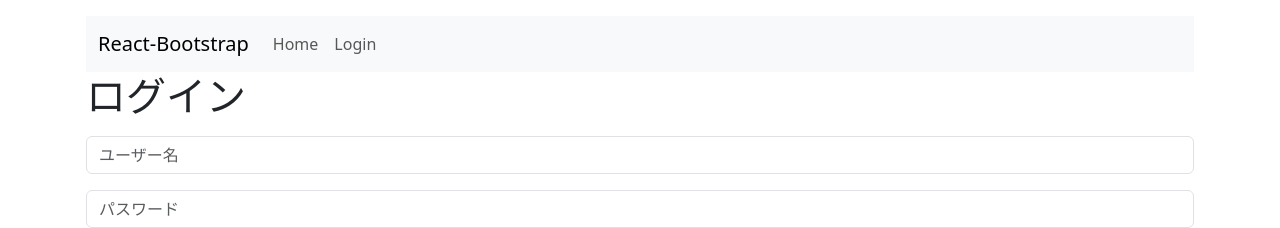
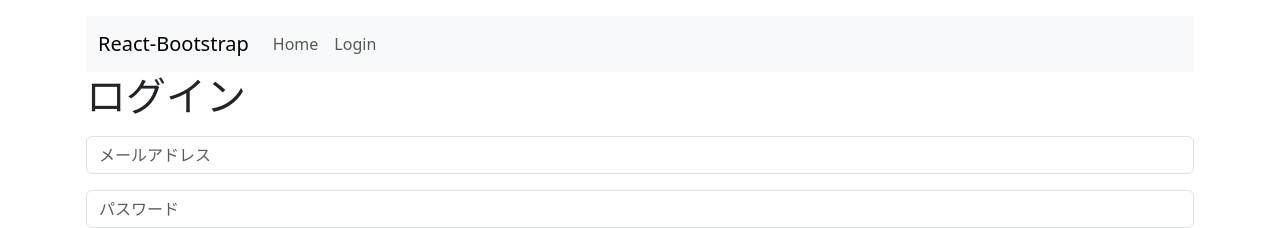
Before and after one commit to ita-jp/new_repo_name, a React (Create React App) app in the folder frontend/: page /login in a window 1280 px wide. Shown: the top 228 px of the page. Built offline with nearby package versions, Linux system fonts and the light colour scheme.

Commit message:
refactor. username -> email

```diff
--- a/frontend/src/components/Login.tsx
+++ b/frontend/src/components/Login.tsx
@@ -11,7 +11,7 @@ interface CsrfResponse {
 }
 
 const Login = () => {
-    const [username, setUsername] = useState('')
+    const [email, setEmail] = useState('')
     const [password, setPassword] = useState('')
     const [error, setError] = useState('');
     const navigate = useNavigate();
@@ -27,7 +27,7 @@ const Login = () => {
         const csrfJson: CsrfResponse = await csrfResponse.json();
 
         const formData = new FormData();
-        formData.append('username', username);
+        formData.append('username', email);
         formData.append('password', password);
 
         try {
@@ -44,7 +44,7 @@ const Login = () => {
             if (response.status === 401) {
                 setError('ユーザー名またはパスワードが違います');
             } else {
-                authContext.login(username);
+                authContext.login(email);
                 navigate("/");
             }
         } catch (error) {
@@ -59,11 +59,11 @@ const Login = () => {
             <Form onSubmit={e => handleSubmit(e)}>
                 <Form.Group className="mb-3">
                     <Form.Control
-                        type="username"
-                        placeholder="ユーザー名"
-                        value={username}
+                        type="text"
+                        placeholder="メールアドレス"
+                        value={email}
                         onChange={e => {
-                            setUsername(e.target.value)
+                            setEmail(e.target.value)
                         }}
                     />
                 </Form.Group>
```
